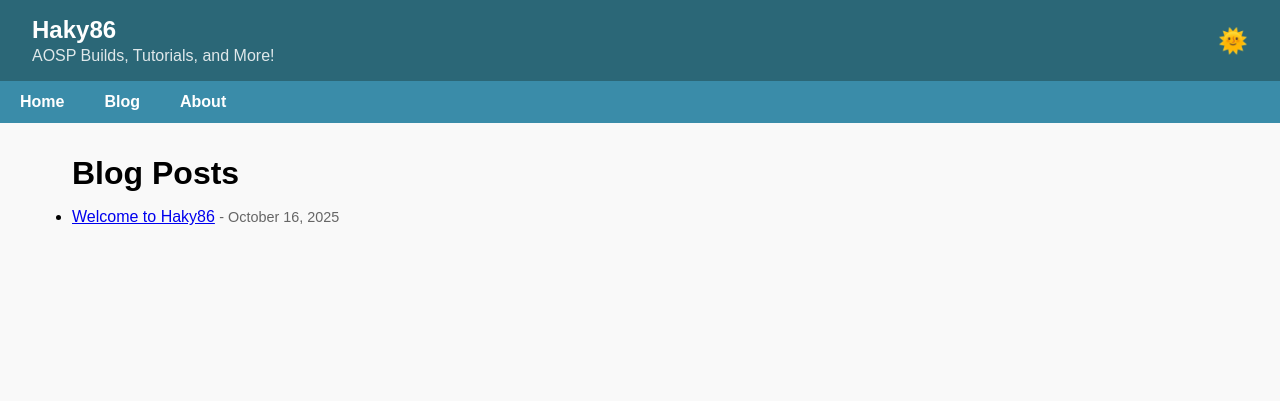
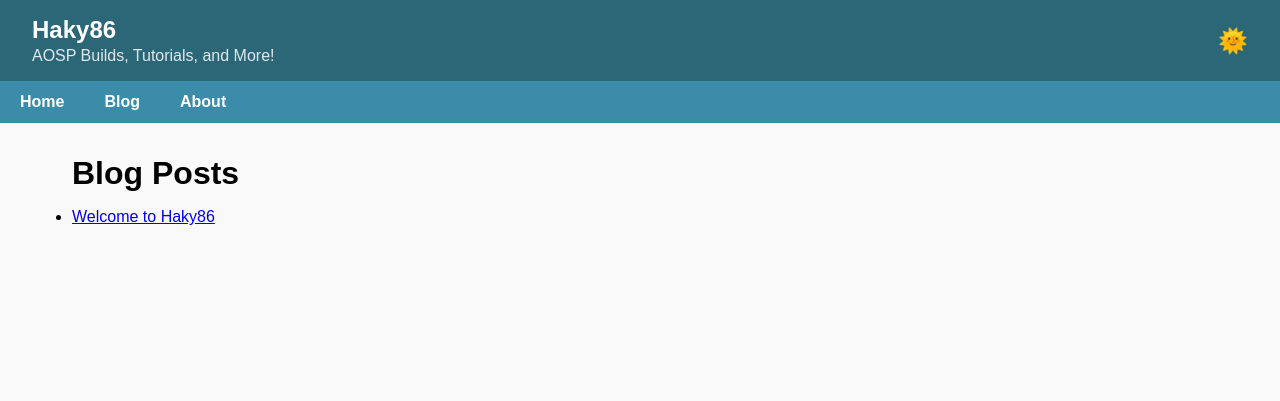
Before and after one commit to Haky86/haky86.github.io, a Jekyll site: the page built from blog/index.html, in a window 1280 px wide. Shown: the top 401 px of the page. Built offline with Jekyll 4.4.1, drawn with Linux system fonts in a browser that asks for light colours.

```diff
--- a/_config.yml
+++ b/_config.yml
@@ -5,3 +5,6 @@ url: "https://haky86.github.io"
 
 # Build settings
 markdown: kramdown
+
+# Permalink configuration for posts
+permalink: /blog/:title/
--- a/blog/index.html
+++ b/blog/index.html
@@ -10,7 +10,6 @@ permalink: /blog/
   {% for post in site.posts %}
     <li>
       <a href="{{ post.url | relative_url }}">{{ post.title }}</a>
-      <span style="color: #666; font-size: 0.9rem;"> - {{ post.date | date: "%B %-d, %Y" }}</span>
     </li>
   {% endfor %}
 </ul>
```
